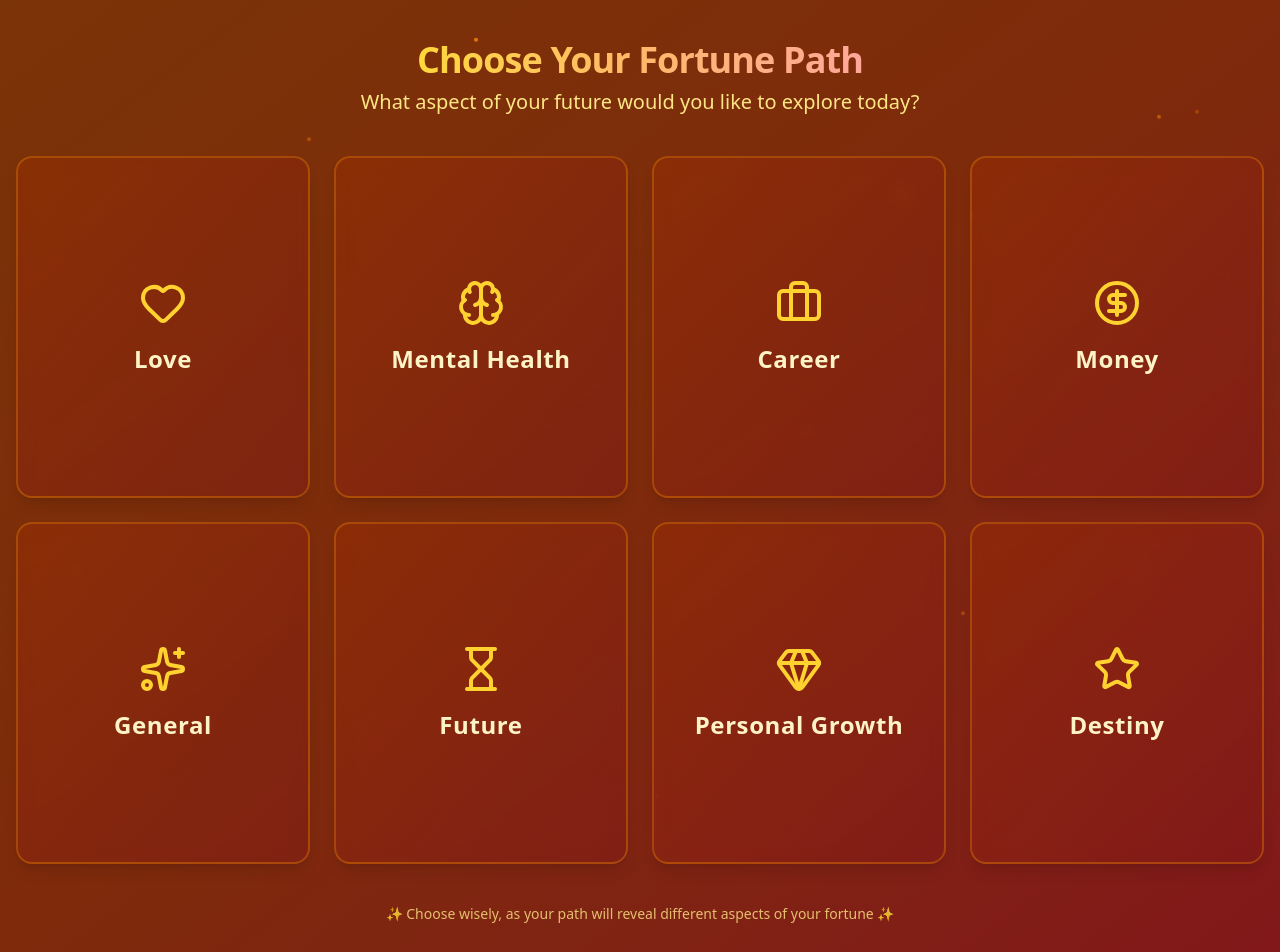
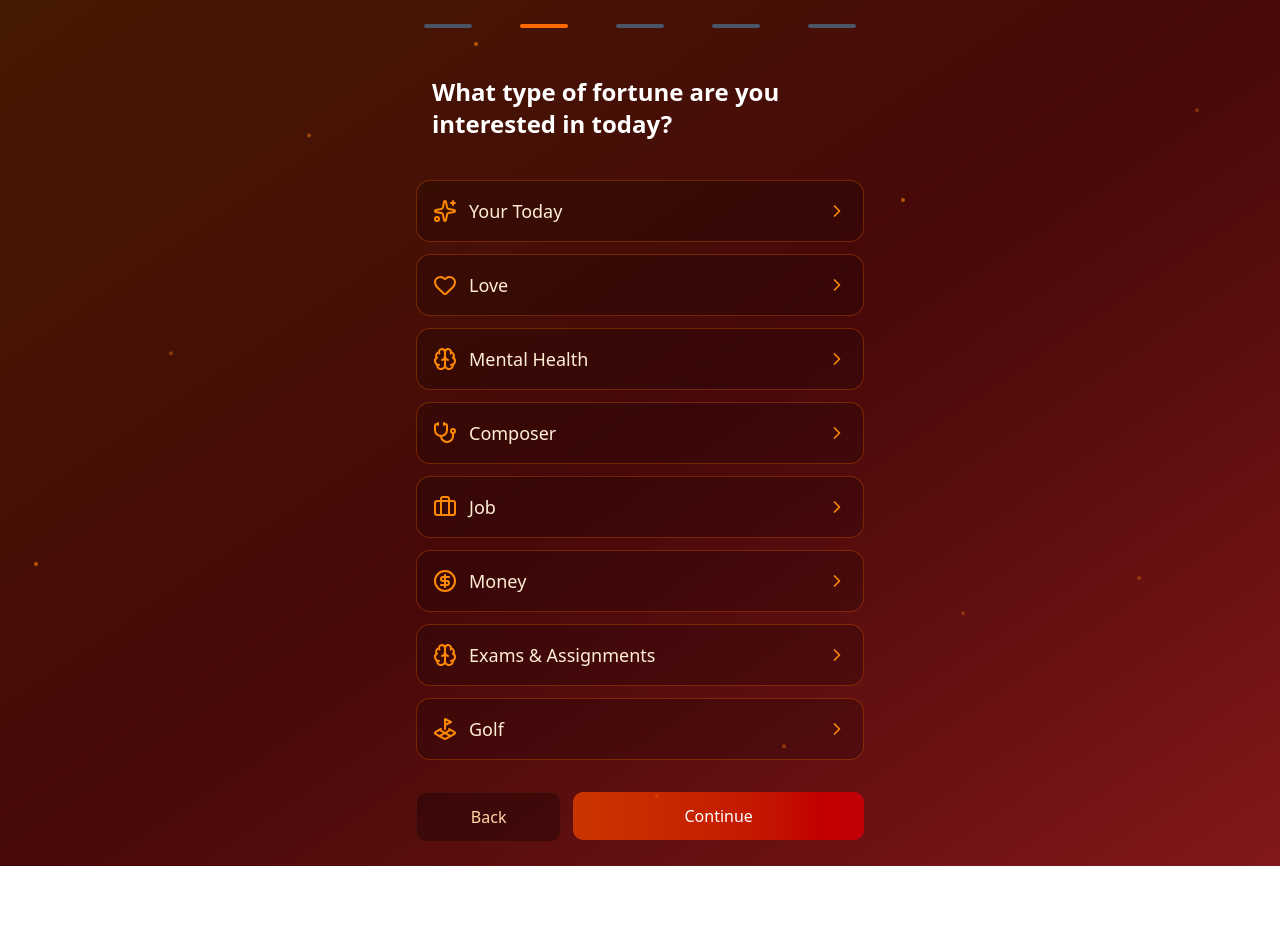
Before and after one commit to LeConsulat2/fortune-final, a Next.js app: page /choice in a window 1280 px wide. Shown: the top 952 px of the page. After the commit the page ends 866 px from the top, so only its background shows below. Built offline with nearby package versions, Linux system fonts and the light colour scheme.

Commit message:
Need to work go general page and also... libs folder..

```diff
--- /dev/null
+++ b/app/assessment/page.tsx
@@ -0,0 +1,3 @@
+export default function Assessment() {
+  return <div>Assessment</div>;
+}
--- a/app/choice/page.tsx
+++ b/app/choice/page.tsx
@@ -1,78 +1,162 @@
 'use client';
-import { Card, CardContent } from '@/ui/card';
 import Link from 'next/link';
 import { motion } from 'framer-motion';
-import type { Variants } from 'framer-motion';
 import {
   Heart,
   Brain,
   Briefcase,
   CircleDollarSign,
   Sparkles,
-  Hourglass,
-  Gem,
-  Star,
+  ChevronRight,
+  Stethoscope,
+  LandPlot,
 } from 'lucide-react';
+import { streamDownVariants, zipInVariants } from '@/lib/animated-flow';
+
+// Custom variants for streaming down effect
+const streamDownItemVariants = {
+  hidden: { y: -20, opacity: 0 },
+  visible: (i: number) => ({
+    y: 0,
+    opacity: 1,
+    transition: {
+      delay: i * 0.1,
+      type: 'spring' as const,
+      stiffness: 50,
+      damping: 15,
+    },
+  }),
+};
+
+// Custom variants for selection
+const selectionVariants = {
+  initial: { scale: 1 },
+  hover: { scale: 1.02 },
+  tap: { scale: 0.98 },
+};
 
 export default function Choice() {
   const fortuneCategories = [
-    { name: 'Love', icon: <Heart size={48} />, path: '/fortune/love' },
+    { name: 'Your Today', icon: <Sparkles size={24} />, path: '/general' },
+    { name: 'Love', icon: <Heart size={24} />, path: '/love' },
     {
       name: 'Mental Health',
-      icon: <Brain size={48} />,
-      path: '/fortune/mental-health',
+      icon: <Brain size={24} />,
+      path: '/mental-health',
     },
-    { name: 'Career', icon: <Briefcase size={48} />, path: '/fortune/job' },
+
+    {
+      name: 'Composer',
+      icon: <Stethoscope size={24} />,
+      path: '/composer',
+    },
+    { name: 'Job', icon: <Briefcase size={24} />, path: '/job' },
     {
       name: 'Money',
-      icon: <CircleDollarSign size={48} />,
-      path: '/fortune/money',
+      icon: <CircleDollarSign size={24} />,
+      path: '/money',
     },
-    { name: 'General', icon: <Sparkles size={48} />, path: '/fortune/general' },
-    { name: 'Future', icon: <Hourglass size={48} />, path: '/fortune/future' },
     {
-      name: 'Personal Growth',
-      icon: <Gem size={48} />,
-      path: '/fortune/growth',
+      name: 'Exams & Assignments',
+      icon: <Brain size={24} />,
+      path: '/assessment',
     },
-    { name: 'Destiny', icon: <Star size={48} />, path: '/fortune/destiny' },
+    {
+      name: 'Golf',
+      icon: <LandPlot size={24} />,
+      path: '/golf',
+    },
   ];
 
-  // Framer Motion animation variants
-  const containerVariants: Variants = {
-    hidden: { opacity: 0 },
-    visible: {
-      opacity: 1,
-      transition: {
-        type: 'spring',
-        stiffness: 70,
-        staggerChildren: 0.1,
-      },
-    },
-  };
+  return (
+    <div className="flex min-h-screen w-full flex-col items-center justify-start bg-gradient-to-br from-amber-950 via-red-950 to-red-900 py-6 px-4 text-white">
+      {/* Progress indicator */}
+      <div className="w-full max-w-md flex justify-between px-2 mb-12">
+        {[...Array(5)].map((_, i) => (
+          <motion.div
+            key={i}
+            className={`h-1 rounded-full ${
+              i === 1 ? 'bg-orange-500 w-12' : 'bg-gray-600 w-12'
+            }`}
+            initial={{ opacity: 0, scaleX: 0 }}
+            animate={{ opacity: 1, scaleX: 1 }}
+            transition={{ delay: i * 0.1, duration: 0.4 }}
+          />
+        ))}
+      </div>
 
-  const itemVariants: Variants = {
-    hidden: { y: 20, opacity: 0 },
-    visible: {
-      y: 0,
-      opacity: 1,
-      transition: {
-        type: 'spring',
-        stiffness: 80,
-      },
-    },
-  };
+      <motion.div
+        variants={streamDownVariants}
+        initial="hidden"
+        animate="visible"
+        className="w-full max-w-md px-4 mb-8"
+      >
+        <h2 className="text-2xl font-semibold mb-2">
+          What type of fortune are you interested in today?
+        </h2>
+      </motion.div>
 
-  return (
-    <div className="flex min-h-screen w-full flex-col items-center justify-center bg-gradient-to-br from-amber-900 via-orange-900 to-red-900 py-10 px-4 text-white">
+      <div className="w-full max-w-md flex flex-col gap-3">
+        {fortuneCategories.map((category, i) => (
+          <motion.div
+            key={category.name}
+            custom={i}
+            variants={streamDownItemVariants}
+            initial="hidden"
+            animate="visible"
+            whileHover="hover"
+            whileTap="tap"
+          >
+            <Link href={category.path} className="block w-full">
+              <motion.div
+                variants={selectionVariants}
+                className="flex items-center justify-between bg-black/20 border border-orange-500/30 rounded-xl p-4 hover:bg-black/30 transition-colors"
+              >
+                <div className="flex items-center gap-3">
+                  <span className="text-orange-400">{category.icon}</span>
+                  <span className="text-lg font-medium text-orange-100">
+                    {category.name}
+                  </span>
+                </div>
+                <ChevronRight className="text-orange-400" size={20} />
+              </motion.div>
+            </Link>
+          </motion.div>
+        ))}
+      </div>
+
+      {/* Navigation buttons */}
+      <div className="w-full max-w-md mt-auto pt-8 flex gap-3">
+        <Link href="/" className="w-1/3">
+          <motion.button
+            variants={zipInVariants}
+            initial="hidden"
+            animate="visible"
+            className="w-full py-3 px-4 bg-black/30 text-orange-200 rounded-lg border border-orange-900/30"
+          >
+            Back
+          </motion.button>
+        </Link>
+        <Link href="/fortune/general" className="w-2/3">
+          <motion.button
+            variants={zipInVariants}
+            initial="hidden"
+            animate="visible"
+            className="w-full py-3 px-4 bg-gradient-to-r from-orange-700 to-red-700 text-white rounded-lg"
+          >
+            Continue
+          </motion.button>
+        </Link>
+      </div>
+
       {/* Floating particles animation */}
       <motion.div
         className="absolute inset-0 pointer-events-none"
         initial={{ opacity: 0 }}
         animate={{ opacity: 1 }}
-        transition={{ duration: 4 }}
+        transition={{ duration: 2 }}
       >
-        {[...Array(15)].map((_, i) => (
+        {[...Array(10)].map((_, i) => (
           <motion.div
             key={i}
             className="absolute w-1 h-1 bg-orange-400 rounded-full"
@@ -81,70 +165,17 @@ export default function Choice() {
               top: `${Math.random() * 100}%`,
             }}
             animate={{
-              y: [0, -20, 0],
-              opacity: [0.2, 0.8, 0.2],
+              y: [0, -15, 0],
+              opacity: [0.2, 0.6, 0.2],
             }}
             transition={{
-              duration: 3 + Math.random() * 3,
+              duration: 3 + Math.random() * 2,
               repeat: Infinity,
               delay: Math.random() * 2,
             }}
           />
         ))}
       </motion.div>
-
-      <motion.div
-        className="text-center"
-        initial={{ opacity: 0, y: -20 }}
-        animate={{ opacity: 1, y: 0 }}
-        transition={{ duration: 0.8 }}
-      >
-        <h1 className="text-4xl font-bold mb-2 tracking-tight bg-gradient-to-r from-yellow-300 via-orange-300 to-red-300 bg-clip-text text-transparent">
-          Choose Your Fortune Path
-        </h1>
-        <p className="text-xl text-amber-200 mb-10">
-          What aspect of your future would you like to explore today?
-        </p>
-      </motion.div>
-
-      <motion.div
-        className="grid w-full max-w-screen-xl gap-6 grid-cols-1 sm:grid-cols-2 md:grid-cols-3 lg:grid-cols-4"
-        variants={containerVariants}
-        initial="hidden"
-        animate="visible"
-      >
-        {fortuneCategories.map((category) => (
-          <motion.div
-            key={category.name}
-            variants={itemVariants}
-            whileHover={{ scale: 1.05, y: -5 }}
-            whileTap={{ scale: 0.95 }}
-          >
-            <Link href={category.path} className="block h-full">
-              <Card className="h-full bg-gradient-to-br from-orange-800/40 to-red-900/40 border-2 border-amber-500/30 rounded-2xl backdrop-blur-sm transition-all duration-300 hover:bg-amber-800/50 hover:border-amber-400/50 shadow-lg">
-                <CardContent className="flex flex-col gap-4 aspect-square items-center justify-center p-6 text-center">
-                  <div className="text-amber-300">{category.icon}</div>
-                  <span className="text-2xl font-semibold tracking-wide text-amber-100">
-                    {category.name}
-                  </span>
-                </CardContent>
-              </Card>
-            </Link>
-          </motion.div>
-        ))}
-      </motion.div>
-
-      <motion.div
-        className="mt-10 text-center text-amber-200/80 text-sm"
-        initial={{ opacity: 0 }}
-        animate={{ opacity: 1 }}
-        transition={{ delay: 1.2, duration: 1 }}
-      >
-        <p>
-          ✨ Choose wisely, as your path will reveal different aspects of your
-          fortune ✨
-        </p>
-      </motion.div>
     </div>
   );
 }
--- a/app/mental-health/page.tsx
+++ b/app/mental-health/page.tsx
@@ -0,0 +1,3 @@
+export default function MentalHealth() {
+  return <div>MentalHealthPage</div>;
+}
--- a/app/page.tsx
+++ b/app/page.tsx
@@ -143,11 +143,10 @@ export default function Home() {
             variants={streamDownItemVariants}
             className="pt-8 text-center text-orange-300 text-sm"
           >
-            <p className="text-sm md:text-md">
-              ✨ It&apos;s your fortune of the day! But Remember, this is only
-              for an entertainment purposes ok?, You create your own fortunes!
-              ✨
-            </p>
+            <span className="text-sm md:text-md">
+              ✨ This is only for an entertainment purposes, You create your own
+              fortune! ✨
+            </span>
           </motion.div>
         </motion.div>
       </div>
```
Also changed, not shown: app/general/page.tsx (+18 -20 lines), app/assessment/assessment-prompts.ts (added).
